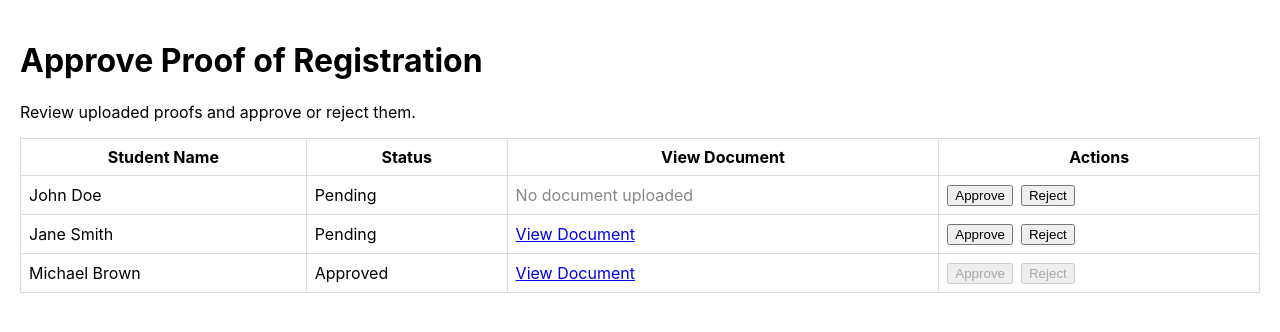
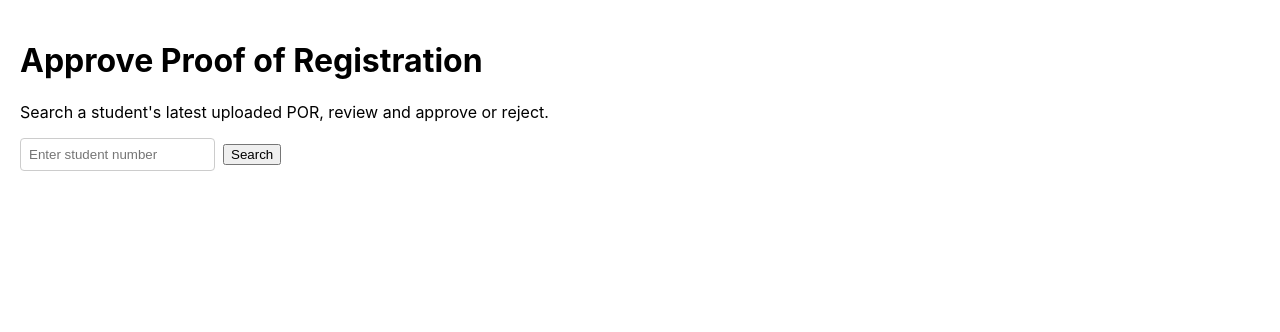
Before and after one commit to EMPMARC/ClinicSys2, a React (Create React App) app: page /approve-proof in a window 1280 px wide. Shown: the top 332 px of the page. Built offline with nearby package versions, Linux system fonts and the light colour scheme; sample sign-in values are in the browser's storage.

Commit message:
Updates to the proof of registration

```diff
--- a/package.json
+++ b/package.json
@@ -14,7 +14,7 @@
     "cors": "^2.8.5",
     "express": "^5.1.0",
     "multer": "^2.0.2",
-    "mysql2": "^3.14.3",
+    "mysql2": "^3.14.4",
     "pdfkit": "^0.17.2",
     "react": "^19.1.0",
     "react-dom": "^19.1.0",
--- a/src/pages/BookingPage.js
+++ b/src/pages/BookingPage.js
@@ -1,10 +1,43 @@
-import React from "react";
+import React, { useEffect, useState } from "react";
 import { useNavigate } from "react-router-dom";
 
 const BookingPage = () => {
   const navigate = useNavigate();
+  const [porApproved, setPorApproved] = useState(null);
+  const [porLoading, setPorLoading] = useState(true);
+  const [porError, setPorError] = useState("");
+
+  useEffect(() => {
+    const studentNumber = localStorage.getItem('studentNumber');
+    if (!studentNumber) {
+      setPorError('Missing student number. Please login again.');
+      setPorLoading(false);
+      return;
+    }
+    const check = async () => {
+      try {
+        const res = await fetch('http://localhost:5001/api/check-por', {
+          method: 'POST',
+          headers: { 'Content-Type': 'application/json' },
+          body: JSON.stringify({ studentNumber })
+        });
+        const data = await res.json();
+        if (!res.ok) throw new Error(data.error || 'Failed to check POR');
+        setPorApproved(Boolean(data.approved));
+      } catch (e) {
+        setPorError(e.message);
+      } finally {
+        setPorLoading(false);
+      }
+    };
+    check();
+  }, []);
 
   const handleAppointmentSelection = (type) => {
+    if (!porApproved) {
+      alert('You cannot book an appointment until your proof of registration has been approved by admin.');
+      return;
+    }
     if (type === "followup") {
       navigate("/follow-up-booking");
     } else if (type === "wellness") {
@@ -25,16 +58,36 @@ const BookingPage = () => {
       <div style={cardStyle}>
         <h2 style={sectionTitleStyle}>Select Appointment Type</h2>
         <hr />
+        {porLoading && (
+          <div style={{ color: '#6c757d', marginBottom: '10px' }}>Checking approval status...</div>
+        )}
+        {!porLoading && !porApproved && (
+          <div style={{
+            marginBottom: '10px',
+            padding: '10px',
+            backgroundColor: '#fff3cd',
+            color: '#856404',
+            border: '1px solid #ffeeba',
+            borderRadius: '8px'
+          }}>
+            Your proof of registration is not approved yet. Please upload it on the Upload Proof page and wait for admin approval.
+          </div>
+        )}
+        {porError && (
+          <div style={{ color: '#dc3545', marginBottom: '10px' }}>{porError}</div>
+        )}
         <div style={{ marginTop: "20px" }}>
           <button
             style={appointmentButtonStyle}
             onClick={() => handleAppointmentSelection("followup")}
+            disabled={!porApproved}
           >
             1. Follow-Up Booking
           </button>
           <button
             style={appointmentButtonStyle}
             onClick={() => handleAppointmentSelection("wellness")}
+            disabled={!porApproved}
           >
             2. Health and Wellness Booking (Main Campus)
           </button>
--- a/src/pages/ConfirmBookingPage.js
+++ b/src/pages/ConfirmBookingPage.js
@@ -1,15 +1,45 @@
-import React from 'react';
+import React, { useEffect, useState } from 'react';
 import { useLocation, useNavigate } from 'react-router-dom';
 
 const ConfirmBooking = () => {
   const { state } = useLocation();
   const navigate = useNavigate();
   const reference = 'CHWCS' + Math.floor(Math.random() * 1000000000);
+  const [porApproved, setPorApproved] = useState(true);
+  const [porChecked, setPorChecked] = useState(false);
+  useEffect(() => {
+    const studentNumber = state?.studentNumber || localStorage.getItem('studentNumber');
+    if (!studentNumber) {
+      setPorApproved(false);
+      setPorChecked(true);
+      return;
+    }
+    const check = async () => {
+      try {
+        const res = await fetch('http://localhost:5001/api/check-por', {
+          method: 'POST',
+          headers: { 'Content-Type': 'application/json' },
+          body: JSON.stringify({ studentNumber })
+        });
+        const data = await res.json();
+        setPorApproved(Boolean(data.approved));
+      } catch (e) {
+        setPorApproved(false);
+      } finally {
+        setPorChecked(true);
+      }
+    };
+    check();
+  }, [state]);
 
   // Get data from navigation state
   const { service, date, time, studentNumber } = state || {};
 
   const handleSubmit = async () => {
+    if (!porApproved) {
+      alert('Your proof of registration is not approved yet. You cannot submit a booking.');
+      return;
+    }
     try {
       console.log('Sending appointment data:', {
         referenceNumber: reference,
@@ -87,6 +117,11 @@ const ConfirmBooking = () => {
       <div style={cardStyle}>
         <h2 style={sectionTitleStyle}>Confirm Booking</h2>
         <hr />
+        {!porChecked ? (
+          <p style={errorTextStyle}>Checking approval status...</p>
+        ) : !porApproved ? (
+          <p style={errorTextStyle}>Your proof of registration is not approved yet. Please upload and wait for approval.</p>
+        ) : null}
 
         <div style={infoSectionStyle}>
           <div style={referenceStyle}>
--- a/src/pages/staff/ApproveProofPage.js
+++ b/src/pages/staff/ApproveProofPage.js
@@ -1,96 +1,116 @@
 import React, { useState } from "react";
 
 const ApproveProofPage = () => {
-  // Temporary mock data (replace with DB/API later)
-  const [submissions, setSubmissions] = useState([
-    {
-      id: 1,
-      name: "John Doe",
-      status: "Pending",
-      fileUrl: "#", // No real file yet
-    },
-    {
-      id: 2,
-      name: "Jane Smith",
-      status: "Pending",
-      fileUrl: "https://example.com/sample-proof.pdf",
-    },
-    {
-      id: 3,
-      name: "Michael Brown",
-      status: "Approved",
-      fileUrl: "https://example.com/sample-proof.pdf",
-    },
-  ]);
+  const [studentNumberInput, setStudentNumberInput] = useState("");
+  const [loading, setLoading] = useState(false);
+  const [error, setError] = useState("");
+  const [por, setPor] = useState(null); // { id, student_number, file_name, uploaded_at, approval_status }
+  const [decisionLoading, setDecisionLoading] = useState(false);
 
-  const handleApprove = (id) => {
-    setSubmissions((prev) =>
-      prev.map((s) =>
-        s.id === id ? { ...s, status: "Approved" } : s
-      )
-    );
-    // Later: call backend API here
+  const fetchPOR = async () => {
+    setError("");
+    setPor(null);
+    if (!studentNumberInput.trim()) {
+      setError("Please enter a student number");
+      return;
+    }
+    setLoading(true);
+    try {
+      const res = await fetch(`http://localhost:5001/api/por/${encodeURIComponent(studentNumberInput.trim())}`);
+      if (!res.ok) {
+        const data = await res.json().catch(() => ({}));
+        throw new Error(data.error || "POR not found for this student");
+      }
+      const data = await res.json();
+      setPor(data.por);
+    } catch (e) {
+      setError(e.message);
+    } finally {
+      setLoading(false);
+    }
   };
 
-  const handleReject = (id) => {
-    setSubmissions((prev) =>
-      prev.map((s) =>
-        s.id === id ? { ...s, status: "Rejected" } : s
-      )
-    );
-    // Later: call backend API here
+  const decide = async (next) => {
+    if (!por) return;
+    setDecisionLoading(true);
+    setError("");
+    try {
+      const res = await fetch(`http://localhost:5001/api/por/${encodeURIComponent(por.student_number)}/decision`, {
+        method: 'POST',
+        headers: { 'Content-Type': 'application/json' },
+        body: JSON.stringify({ decision: next })
+      });
+      const data = await res.json().catch(() => ({}));
+      if (!res.ok) throw new Error(data.error || 'Failed to update decision');
+      // Refresh POR to get latest status
+      await fetchPOR();
+    } catch (e) {
+      setError(e.message);
+    } finally {
+      setDecisionLoading(false);
+    }
   };
 
   return (
     <div style={{ padding: 20 }}>
       <h1>Approve Proof of Registration</h1>
-      <p>Review uploaded proofs and approve or reject them.</p>
+      <p>Search a student's latest uploaded POR, review and approve or reject.</p>
 
-      {submissions.length === 0 ? (
-        <p>No submissions found.</p>
-      ) : (
-        <table style={{ width: "100%", borderCollapse: "collapse", marginTop: 16 }}>
-          <thead>
-            <tr>
-              <th style={{ border: "1px solid #ddd", padding: 8 }}>Student Name</th>
-              <th style={{ border: "1px solid #ddd", padding: 8 }}>Status</th>
-              <th style={{ border: "1px solid #ddd", padding: 8 }}>View Document</th>
-              <th style={{ border: "1px solid #ddd", padding: 8 }}>Actions</th>
-            </tr>
-          </thead>
-          <tbody>
-            {submissions.map((s) => (
-              <tr key={s.id}>
-                <td style={{ border: "1px solid #ddd", padding: 8 }}>{s.name}</td>
-                <td style={{ border: "1px solid #ddd", padding: 8 }}>{s.status}</td>
-                <td style={{ border: "1px solid #ddd", padding: 8 }}>
-                  {s.fileUrl && s.fileUrl !== "#" ? (
-                    <a href={s.fileUrl} target="_blank" rel="noopener noreferrer">
-                      View Document
+      <div style={{ display: 'flex', gap: 8, alignItems: 'center', marginTop: 12, marginBottom: 12 }}>
+        <input
+          placeholder="Enter student number"
+          value={studentNumberInput}
+          onChange={(e) => setStudentNumberInput(e.target.value)}
+          style={{ padding: 8, border: '1px solid #ccc', borderRadius: 4 }}
+        />
+        <button onClick={fetchPOR} disabled={loading}>
+          {loading ? 'Searching...' : 'Search'}
+        </button>
+      </div>
+
+      {error && (
+        <div style={{ color: '#b00020', marginBottom: 12 }}>{error}</div>
+      )}
+
+      {por && (
+        <div style={{ border: '1px solid #ddd', borderRadius: 8, padding: 16 }}>
+          <div style={{ marginBottom: 8 }}>
+            <strong>Student Number:</strong> {por.student_number}
+          </div>
+          <div style={{ marginBottom: 8 }}>
+            <strong>File:</strong> {por.file_name}
+          </div>
+          <div style={{ marginBottom: 8 }}>
+            <strong>Uploaded:</strong> {new Date(por.uploaded_at).toLocaleString()}
+          </div>
+          <div style={{ marginBottom: 12 }}>
+            <strong>Status:</strong> {por.approval_status}
+          </div>
+          <div style={{ display: 'flex', gap: 8 }}>
+            <a
+              href={`http://localhost:5001/api/download-file/${por.id}`}
+              target="_blank"
+              rel="noopener noreferrer"
+              style={{ padding: '8px 12px', border: '1px solid #0b5ed7', borderRadius: 6, color: '#0b5ed7', textDecoration: 'none' }}
+            >
+              View / Download
             </a>
-                  ) : (
-                    <span style={{ color: "#888" }}>No document uploaded</span>
-                  )}
-                </td>
-                <td style={{ border: "1px solid #ddd", padding: 8 }}>
             <button
-                    onClick={() => handleApprove(s.id)}
-                    disabled={s.status !== "Pending"}
-                    style={{ marginRight: 8 }}
+              onClick={() => decide('approved')}
+              disabled={decisionLoading || por.approval_status === 'approved'}
+              style={{ padding: '8px 12px' }}
             >
               Approve
             </button>
             <button
-                    onClick={() => handleReject(s.id)}
-                    disabled={s.status !== "Pending"}
+              onClick={() => decide('rejected')}
+              disabled={decisionLoading || por.approval_status === 'rejected'}
+              style={{ padding: '8px 12px' }}
             >
               Reject
             </button>
-                </td>
-              </tr>
-            ))}
-          </tbody>
-        </table>
+          </div>
+        </div>
       )}
     </div>
   );
```
Also changed, not shown: server.js (+139 -27 lines), 10 other files (tests, documents, lock files or other folders). Lines whose indentation alone changed are shown as unchanged.
